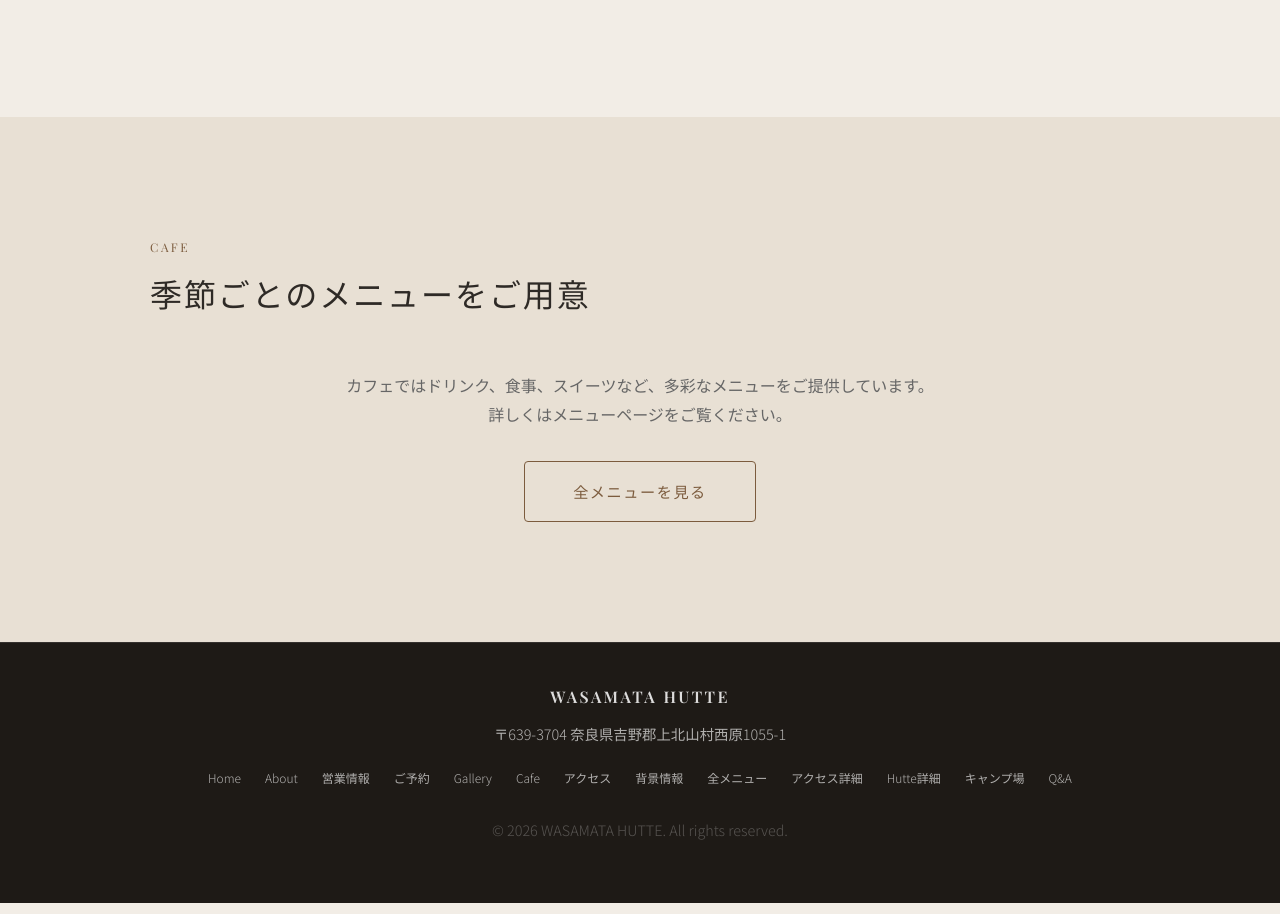
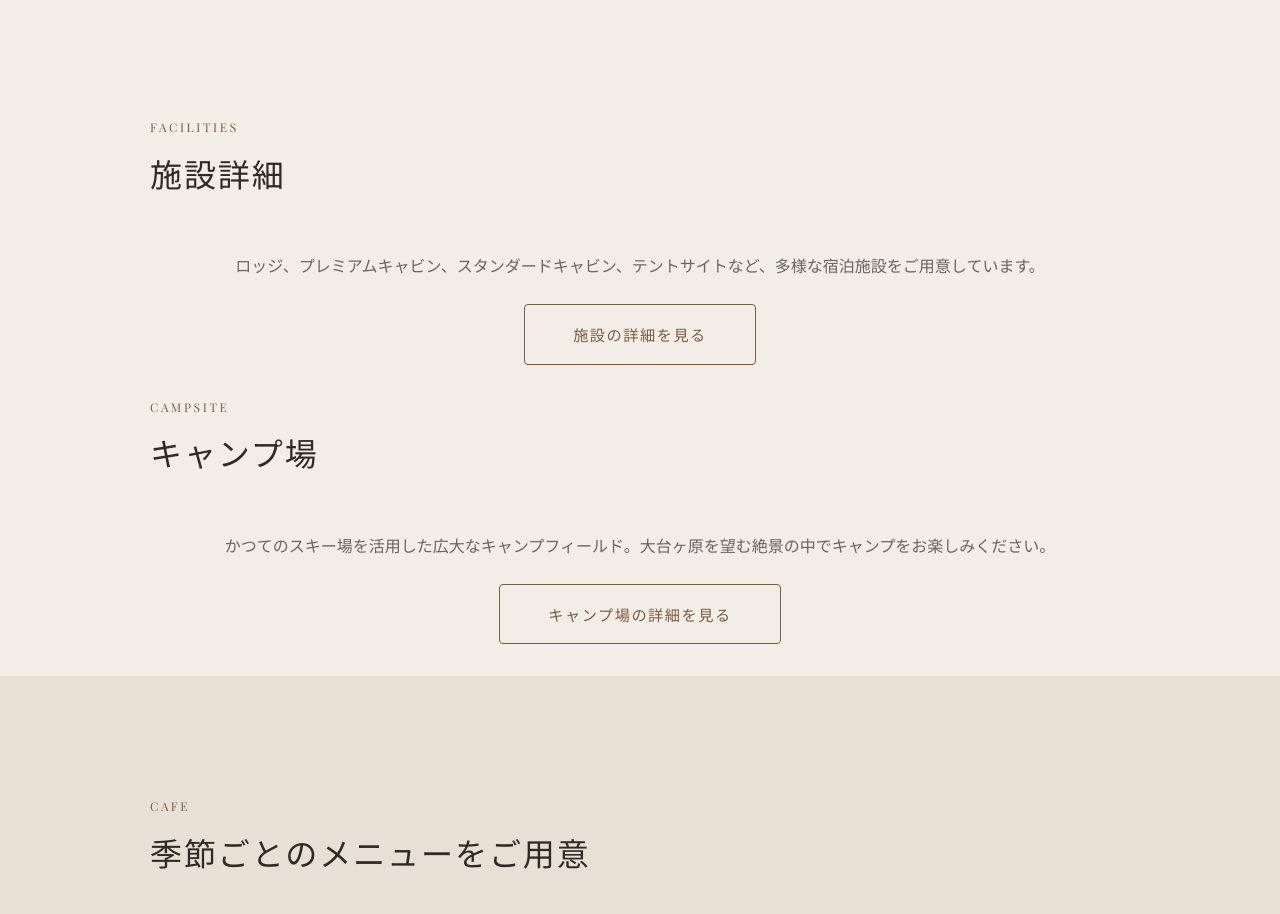
Before and after one commit to Yukio223/wasamata_renewal-, a plain HTML site: page index.html in a window 1280 px wide. Shown: the part 5830-6744 px from the top of the page. Drawn offline with nearby package versions, Linux system fonts and the light colour scheme; a web font is replaced by a local one.

Commit message:
復活: 施設詳細・キャンプ場セクション追加、キャッシュバスティング更新

```diff
--- a/index.html
+++ b/index.html
@@ -12,11 +12,11 @@
   </style>
   <title>WASAMATA HUTTE | 標高1150mのキャンプ場・ヒュッテ – 大峰山系</title>
   <meta name="description" content="標高1150m、大峰山系に佇むキャンプ場＆ヒュッテ。ロッジ・キャビン・テントサイトで自然と向き合う特別な時間を。">
-  <link rel="stylesheet" href="style.css?v=1778089200">
+  <link rel="stylesheet" href="style.css?v=1777461367">
   <link rel="preconnect" href="https://fonts.googleapis.com">
   <link rel="preconnect" href="https://fonts.gstatic.com" crossorigin>
   <link href="https://fonts.googleapis.com/css2?family=Noto+Sans+JP:wght@300;400;500&family=Playfair+Display:wght@400;600&family=Zen+Old+Mincho:wght@400;500;600&display=swap" rel="stylesheet">
-  <script src="script.js?v=1778089200" defer></script>
+  <script src="script.js?v=1777461367" defer></script>
   <meta property="og:url" content="https://wasamata-hutte.com/">
   <meta property="og:type" content="website">
   <meta property="og:title" content="WASAMATA HUTTE | 標高1150mのキャンプ場・ヒュッテ – 大峰山系">
@@ -294,6 +294,30 @@
     <img class="lightbox-img" id="lightboxImg" src="" alt="">
   </div>
 
+  <!-- ========== 施設詳細 ========== -->
+  <section class="facilities" id="facilities">
+    <div class="container">
+      <div class="section-label fade-up">Facilities</div>
+      <h2 class="section-title fade-up">施設詳細</h2>
+      <div class="fade-up" style="text-align: center; margin-bottom: 2rem;">
+        <p style="color: #666; margin-bottom: 1.5rem;">ロッジ、プレミアムキャビン、スタンダードキャビン、テントサイトなど、多様な宿泊施設をご用意しています。</p>
+        <a href="hutte-details.html" class="btn btn-outline">施設の詳細を見る</a>
+      </div>
+    </div>
+  </section>
+
+  <!-- ========== キャンプ場 ========== -->
+  <section class="campsite" id="campsite">
+    <div class="container">
+      <div class="section-label fade-up">Campsite</div>
+      <h2 class="section-title fade-up">キャンプ場</h2>
+      <div class="fade-up" style="text-align: center; margin-bottom: 2rem;">
+        <p style="color: #666; margin-bottom: 1.5rem;">かつてのスキー場を活用した広大なキャンプフィールド。大台ヶ原を望む絶景の中でキャンプをお楽しみください。</p>
+        <a href="campsite.html" class="btn btn-outline">キャンプ場の詳細を見る</a>
+      </div>
+    </div>
+  </section>
+
   <!-- ========== CAFE ========== -->
   <section class="menu" id="menu">
     <div class="container">
```
Also changed, not shown: about.html (+2 -2 lines), access-guide.html (+2 -2 lines), add_style.js (added, +12 -0 lines), cafe-menu.html (+2 -2 lines), campsite.html (+2 -2 lines), faq.html (+2 -2 lines), hutte-details.html (+2 -2 lines).
